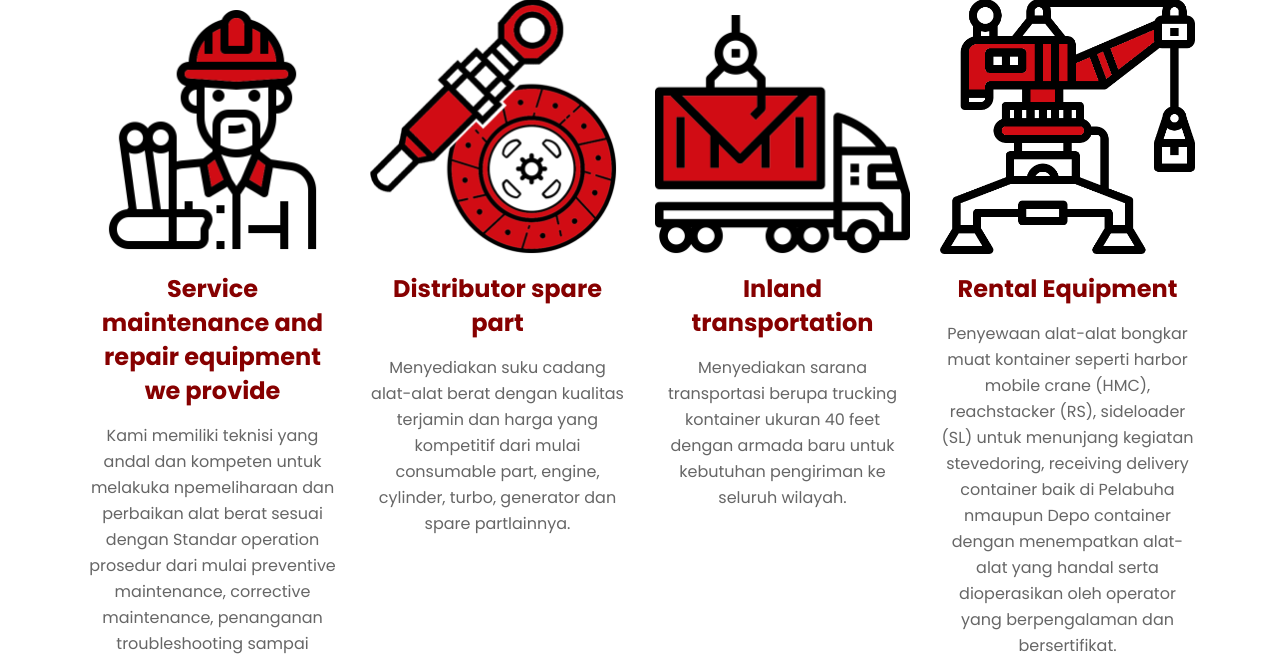
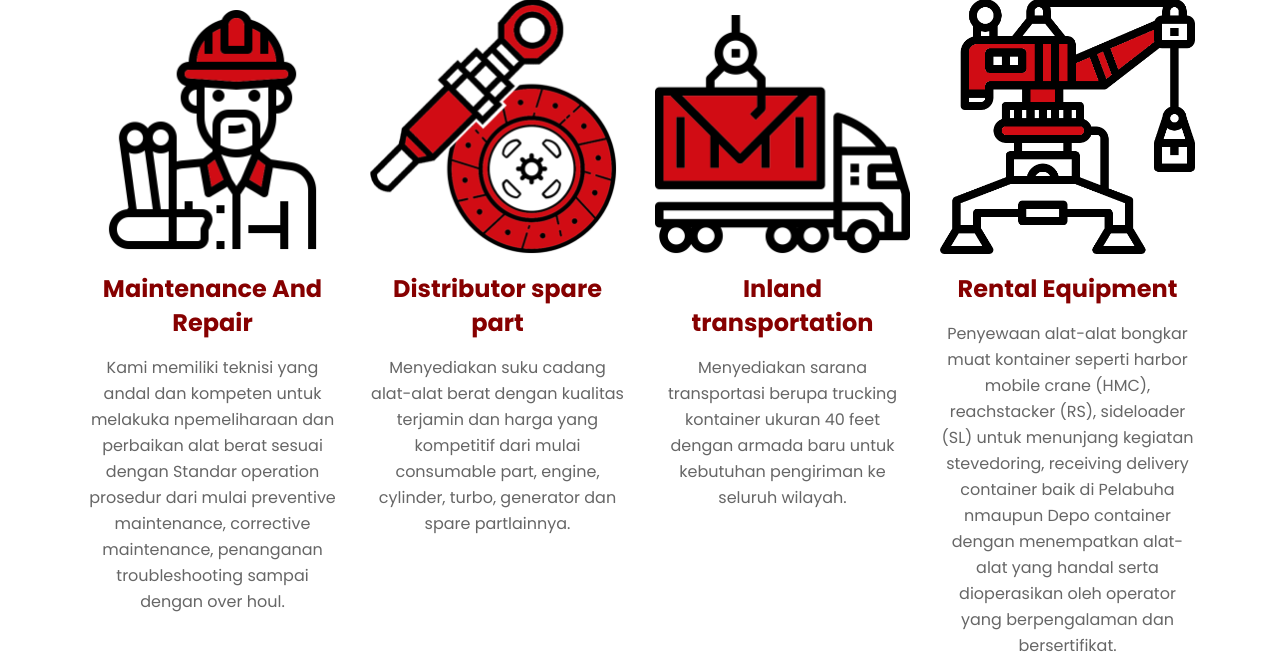
Before and after one commit to yusron25/rcm, a CodeIgniter app: page /database/ in a window 1280 px wide. Shown: the part 234-890 px from the top of the page. Run offline with CodeIgniter, Linux system fonts and the light colour scheme; some libraries are stand-ins or nearby versions.

Commit message:
Update home_v.php

```diff
--- a/application/views/home/home_v.php
+++ b/application/views/home/home_v.php
@@ -40,7 +40,7 @@
                          <img src="<?=base_url()?>assets/images/featured/service-maintenance.png" alt="">
                     </div>
                     <div class="content">
-                        <h4 class="title">Service maintenance and repair equipment  we provide</h4>
+                        <h4 class="title">Maintenance And Repair</h4>
                         <p>Kami memiliki teknisi yang andal dan kompeten untuk melakuka npemeliharaan dan perbaikan alat berat sesuai dengan Standar operation prosedur dari mulai preventive maintenance, corrective maintenance, penanganan troubleshooting sampai dengan over houl.</p>
                         <!-- <p><?=$this->lang->line('InternationalForwarderDesc') ?></p> -->
                     </div>
```
